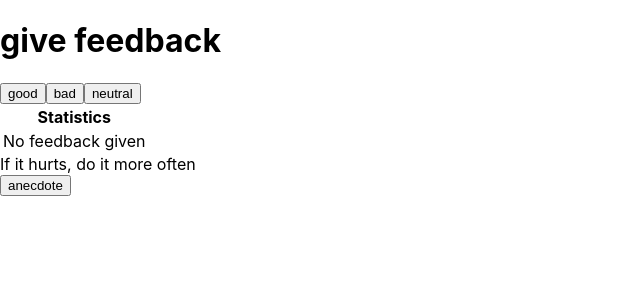
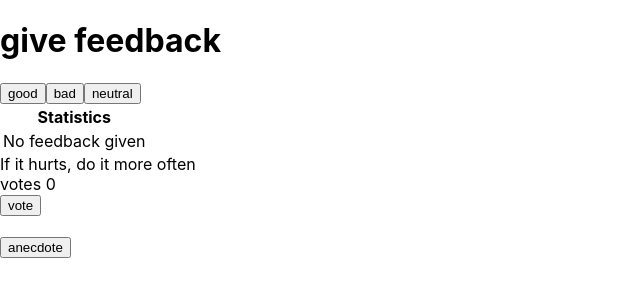
Before and after one commit to anthonyzamarro/fullstackopen, a React (Create React App) app in the folder part1/exercises/exercise2/unicafe/: page / in a window 1280 px wide. Shown: the top 300 px of the page, without its empty margins (0-640 px from the left). Built offline with nearby package versions, Linux system fonts and the light colour scheme; the HTML template or start-up script is replaced by a standard one.

Commit message:
start work on adding votes to individual anecdotes

```diff
--- a/part1/exercises/exercise2/unicafe/src/App.js
+++ b/part1/exercises/exercise2/unicafe/src/App.js
@@ -14,11 +14,32 @@ const Statistics = (props) => (
 );
 
 const Button = ({ onClick, type }) => {
-
   return (
     <button onClick={e => onClick()}>
       {type}
     </button>
+  )
+}
+
+const Anecdote = ({anecdote, anecdotes, index}) => {
+  let [anecdoteVote, setAnecdoteVote] = useState(Array.apply(null, new Array(anecdotes.length)).map(Number.prototype.valueOf,0));
+
+  const handleClickAnecdoteVote = val => {
+    setAnecdoteVote(e => {
+      console.log(anecdoteVote[index] + 1, index);
+      // anecdoteVote[index] = anecdoteVote[index] + 1
+      return anecdoteVote[index];
+    });
+  }
+
+  return (
+    <div>
+      {anecdote}
+      <br />
+      votes {anecdoteVote[index]}
+      <br />
+      {<button onClick={e => handleClickAnecdoteVote(index)}> vote </button> }
+    </div>
   )
 }
 
@@ -54,8 +75,10 @@ const App = () => {
   const [anecdote, setAnecdote] = useState(0);
 
   const handleClickAnecdote = val => {
-    console.log(val)
-    setAnecdote(Math.floor(Math.random(val) * 10))
+    const rand = Math.floor(Math.random() * anecdotes.length);
+    setAnecdote(e => {
+      return setAnecdote(rand);
+    });
   }
 
   return (
@@ -83,9 +106,14 @@ const App = () => {
             }
         </tbody>
     </table>
-      {anecdotes[anecdote] !== undefined ? anecdotes[anecdote] : anecdotes[0]}
+      <Anecdote
+        anecdote={anecdotes[anecdote]}
+        anecdotes={anecdotes}
+        index={anecdote}
+      />
       <br/>
-      <Button onClick={() => handleClickAnecdote(anecdote)} type="anecdote" />
+      <Button onClick={e => handleClickAnecdote(anecdote)} type="anecdote" />
+
     </>
   );
 }
```
